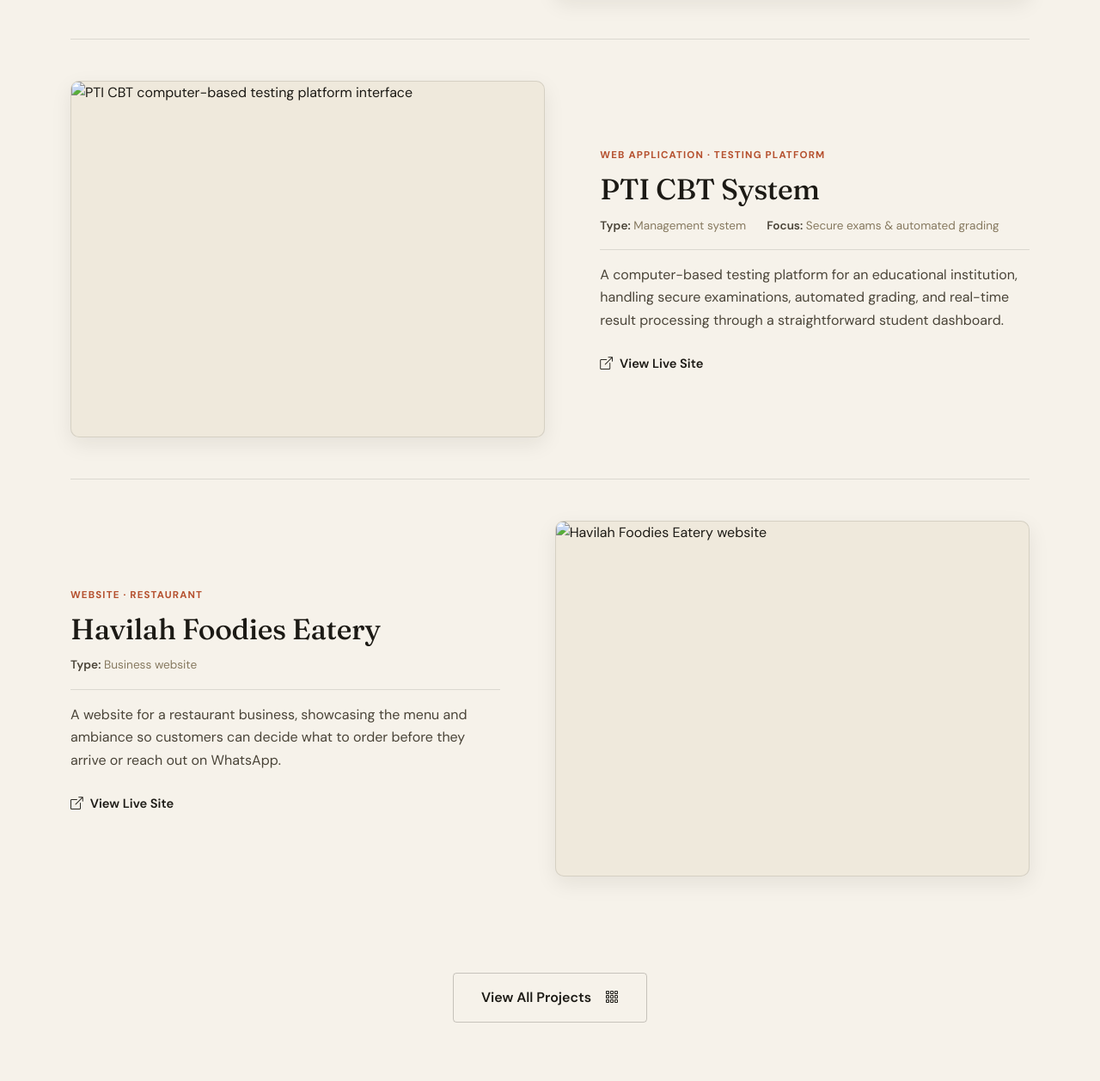
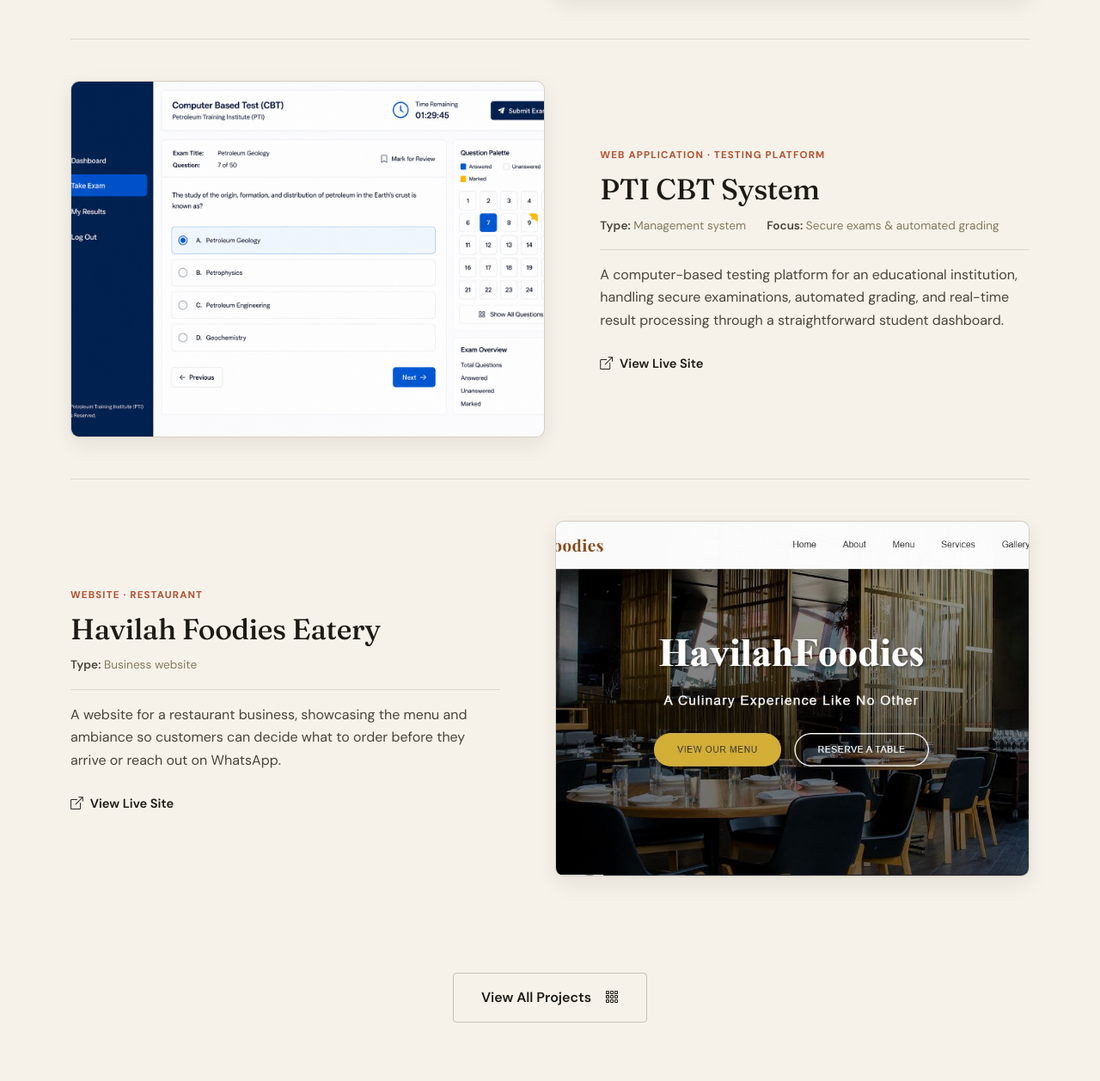
Before and after one commit to Emmanuel7-CR/emmanuelwebdesign, a plain HTML site: page index.html in a window 1280 px wide. Shown: the part 5082-6340 px from the top of the page at 86% size. Drawn offline with nearby package versions, Linux system fonts and the light colour scheme.

Commit message:
Update image source paths in index.html

```diff
--- a/index.html
+++ b/index.html
@@ -361,7 +361,7 @@
       <!-- Case Study 3: PTI CBT -->
       <article class="case-study reveal-up">
         <div class="case-study-visual">
-          <img src="assets/CBT.png" alt="PTI CBT computer-based testing platform interface" loading="lazy" />
+          <img src="CBT.png" alt="PTI CBT computer-based testing platform interface" loading="lazy" />
         </div>
         <div class="case-study-info">
           <span class="case-study-tag">Web Application · Testing Platform</span>
@@ -380,7 +380,7 @@
       <!-- Case Study 4: Havilah Foodies -->
       <article class="case-study case-study--reverse reveal-up">
         <div class="case-study-visual">
-          <img src="assets/halilah.JPG" alt="Havilah Foodies Eatery website" loading="lazy" />
+          <img src="halilah.JPG" alt="Havilah Foodies Eatery website" loading="lazy" />
         </div>
         <div class="case-study-info">
           <span class="case-study-tag">Website · Restaurant</span>
@@ -511,7 +511,7 @@
           <div class="about-portrait reveal-left">
             <div class="portrait-frame">
               <div class="portrait-initials-wrap">
-                <img src="assets/portrait.JPG"
+                <img src="portrait.JPG"
                    alt="Emmanuel — Web Designer & Digital Systems Developer"
                    class="portrait-photo"
                    onerror="this.style.display='none'" />
```
